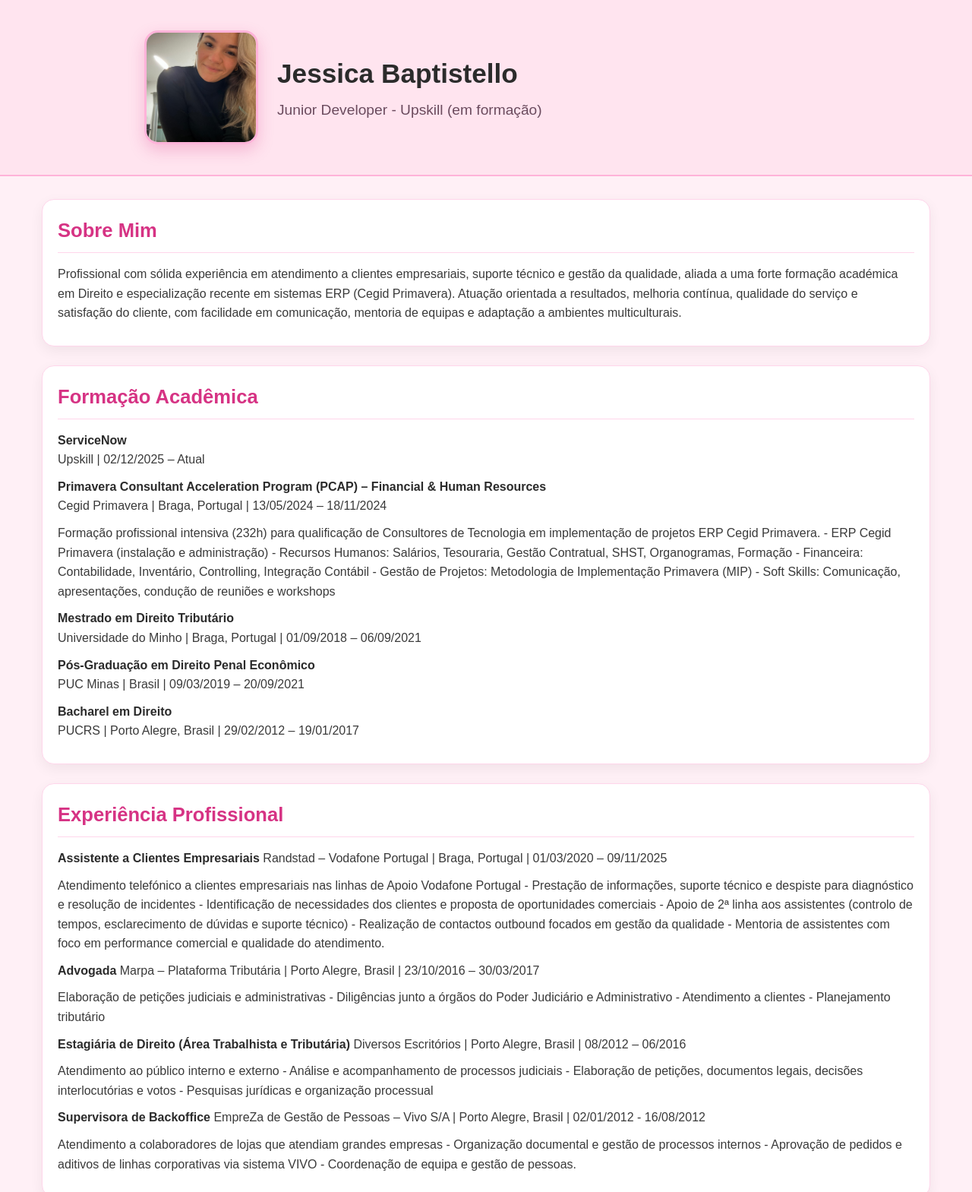
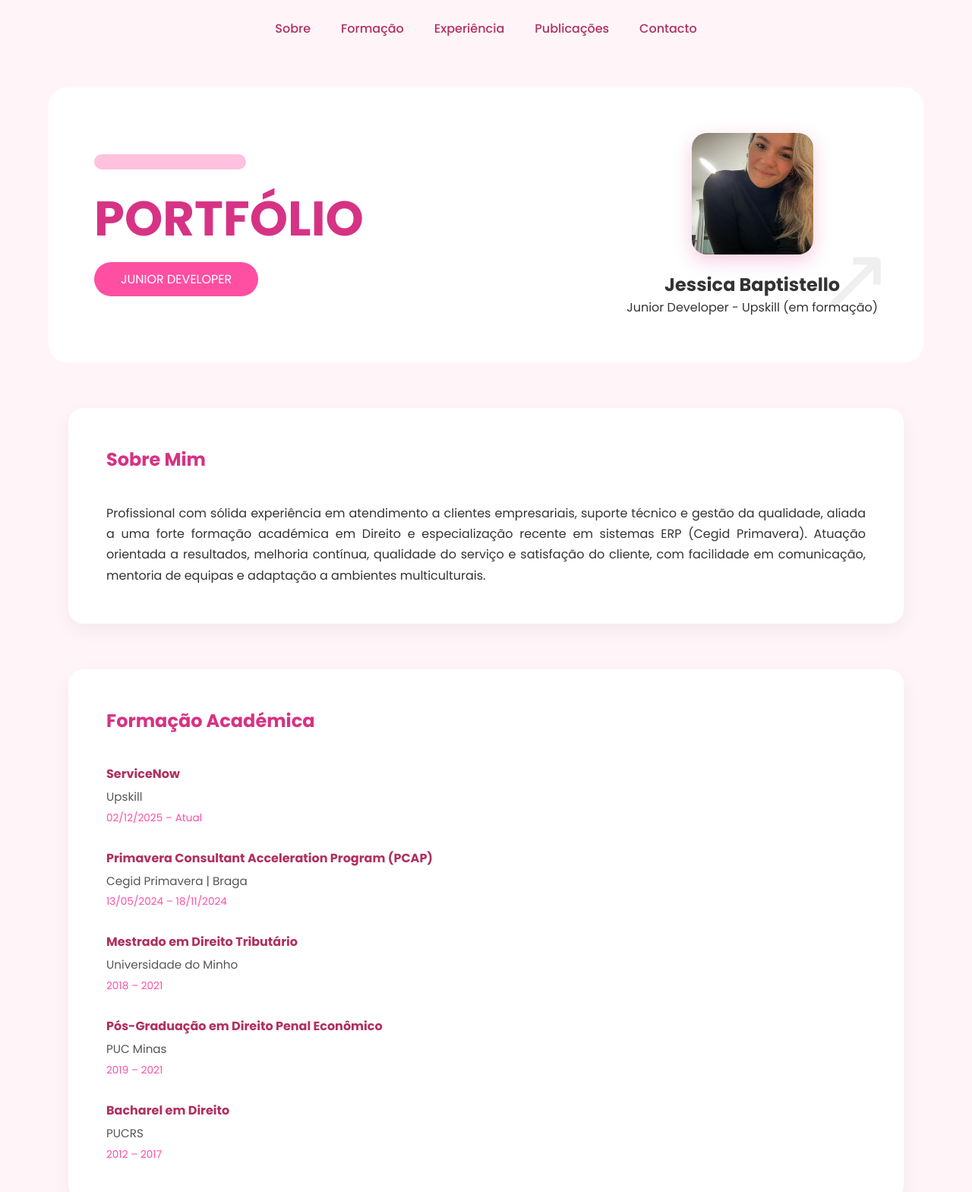
Before and after one commit to jessicabaptistello/PaginaPessoal, a plain HTML site: page index.html in a window 1280 px wide. Shown: the top 1569 px of the page at 76% size. Drawn offline with Linux system fonts and the light colour scheme.

Commit message:
mudanças no layout

```diff
--- a/index.html
+++ b/index.html
@@ -2,68 +2,139 @@
 <html lang="pt-pt">
 <head>
   <meta charset="UTF-8">
-  <title>Currículo - Jessica de Araujo Baptistello</title>
+  <title>Portfólio - Jessica Baptistello</title>
   <link rel="stylesheet" href="style.css">
+  <link href="https://fonts.googleapis.com/css2?family=Poppins:wght@300;400;500;600;700&display=swap" rel="stylesheet">
 </head>
 <body>
-<header class="header">
-  <div class="header-content">
-    <img src="imagem.jpeg" alt="Foto de Jessica" class="foto">
 
-    <div class="textos">
-      <h1>Jessica Baptistello</h1>
-      <p>Junior Developer - Upskill (em formação)</p>
-    </div>
-  </div>
+<header class="navbar">
+  <nav>
+    <a href="#sobre">Sobre</a>
+    <a href="#formacao">Formação</a>
+    <a href="#experiencia">Experiência</a>
+    <a href="#publicacoes">Publicações</a>
+    <a href="#contacto">Contacto</a>
+  </nav>
 </header>
 
-  <main class="main">
+<section class="hero">
+  <div class="hero-left">
+    <div class="tag rosa-claro"></div>
+    <h1>PORTFÓLIO</h1>
+    <div class="tag rosa">JUNIOR DEVELOPER</div>
+  </div>
 
-    <section class="card">
-      <h2>Sobre Mim</h2>
-      <p>Profissional com sólida experiência em atendimento a clientes empresariais, suporte técnico e gestão da qualidade, aliada a uma forte formação académica em Direito e especialização recente em sistemas ERP (Cegid Primavera). Atuação orientada a resultados, melhoria contínua, qualidade do serviço e satisfação do cliente, com facilidade em comunicação, mentoria de equipas e adaptação a ambientes multiculturais.</p>
-    </section>
+  <div class="hero-right">
+    <img src="imagem.jpeg" alt="Foto de Jessica" class="foto-hero">
+    <h2>Jessica Baptistello</h2>
+    <p>Junior Developer - Upskill (em formação)</p>
+  </div>
 
-    <section class="card">
-      <h2> Formação Acadêmica</h2>
-       <p><strong> ServiceNow </strong><br> Upskill | 02/12/2025 – Atual</p>
-      <p><strong>Primavera Consultant Acceleration Program (PCAP) – Financial & Human Resources</strong><br>Cegid Primavera | Braga, Portugal | 13/05/2024 – 18/11/2024</p>
-      <p>Formação profissional intensiva (232h) para qualificação de Consultores de Tecnologia em implementação de projetos ERP Cegid Primavera. - ERP Cegid Primavera (instalação e administração) - Recursos Humanos: Salários, Tesouraria, Gestão Contratual, SHST, Organogramas, Formação - Financeira: Contabilidade, Inventário, Controlling, Integração Contábil - Gestão de Projetos: Metodologia de Implementação Primavera (MIP) - Soft Skills: Comunicação, apresentações, condução de reuniões e workshops</p>
-      <p><strong>Mestrado em Direito Tributário</strong><br>Universidade do Minho | Braga, Portugal | 01/09/2018 – 06/09/2021</p>
-    <p><strong>Pós-Graduação em Direito Penal Econômico</strong><br>PUC Minas | Brasil | 09/03/2019 – 20/09/2021 </p>
-      <p><strong>Bacharel em Direito</strong><br>PUCRS | Porto Alegre, Brasil | 29/02/2012 – 19/01/2017</p>
-    </section>
+  <div class="seta-grande">↗</div>
+</section>
 
-    <section class="card">
-      <h2> Experiência Profissional</h2>
-      <p><strong>Assistente a Clientes Empresariais</strong> Randstad – Vodafone Portugal | Braga, Portugal | 01/03/2020 – 09/11/2025</p>
-      <p> Atendimento telefónico a clientes empresariais nas linhas de Apoio Vodafone Portugal - Prestação de informações, suporte técnico e despiste para diagnóstico e resolução de incidentes - Identificação de necessidades dos clientes e proposta de oportunidades comerciais - Apoio de 2ª linha aos assistentes (controlo de tempos, esclarecimento de dúvidas e suporte técnico) - Realização de contactos outbound focados em gestão da qualidade - Mentoria de assistentes com foco em performance comercial e qualidade do atendimento.</p>
-      <p><strong>Advogada</strong> Marpa – Plataforma Tributária | Porto Alegre, Brasil | 23/10/2016 – 30/03/2017 </p>
-      <p>Elaboração de petições judiciais e administrativas - Diligências junto a órgãos do Poder Judiciário e Administrativo - Atendimento a clientes - Planejamento tributário</p>
-      <p><strong>Estagiária de Direito (Área Trabalhista e Tributária) </strong> Diversos Escritórios | Porto Alegre, Brasil | 08/2012 – 06/2016</p>
-      <p>Atendimento ao público interno e externo - Análise e acompanhamento de processos judiciais - Elaboração de petições, documentos legais, decisões interlocutórias e votos - Pesquisas jurídicas e organização processual</p>
-      <p><strong>Supervisora de Backoffice </strong> EmpreZa de Gestão de Pessoas – Vivo S/A | Porto Alegre, Brasil | 02/01/2012 - 16/08/2012 </p>
-      <p>Atendimento a colaboradores de lojas que atendiam grandes empresas - Organização documental e gestão de processos internos - Aprovação de pedidos e aditivos de linhas corporativas via sistema VIVO - Coordenação de equipa e gestão de pessoas.</p>
-    </section>
+<section id="sobre" class="secao">
+  <h2>Sobre Mim</h2>
+  <p>
+    Profissional com sólida experiência em atendimento a clientes empresariais, suporte técnico e gestão da qualidade,
+    aliada a uma forte formação académica em Direito e especialização recente em sistemas ERP (Cegid Primavera).
+    Atuação orientada a resultados, melhoria contínua, qualidade do serviço e satisfação do cliente,
+    com facilidade em comunicação, mentoria de equipas e adaptação a ambientes multiculturais.
+  </p>
+</section>
 
-    <section class="card">
-      <h2>Habilidades</h2>
-      <p><strong>Ferramentas:</strong> Git, VS Code, Figma</p>
-      <p><strong>Idiomas:</strong> Português (Nativo), Inglês (B2 - Intermediário)</p>
-    </section>
+<section id="formacao" class="secao">
+  <h2>Formação Académica</h2>
 
-    <section class="card">
-      <h2>Contacto</h2>
-      <p>Email: jessica.baptistello@hotmail.com</p>
-      <p>Telefone: 938287484</p>
-      <p>Linkedin: jessica-de-araujo-baptistello </p>
-    </section>
+  <div class="lista">
 
-  </main>
+    <div class="item">
+      <strong>ServiceNow</strong>
+      <p>Upskill</p>
+      <span>02/12/2025 – Atual</span>
+    </div>
 
-  <footer>
-    <p></p>
-  </footer>
+    <div class="item">
+      <strong>Primavera Consultant Acceleration Program (PCAP)</strong>
+      <p>Cegid Primavera | Braga</p>
+      <span>13/05/2024 – 18/11/2024</span>
+    </div>
+
+    <div class="item">
+      <strong>Mestrado em Direito Tributário</strong>
+      <p>Universidade do Minho</p>
+      <span>2018 – 2021</span>
+    </div>
+
+    <div class="item">
+      <strong>Pós-Graduação em Direito Penal Econômico</strong>
+      <p>PUC Minas</p>
+      <span>2019 – 2021</span>
+    </div>
+
+    <div class="item">
+      <strong>Bacharel em Direito</strong>
+      <p>PUCRS</p>
+      <span>2012 – 2017</span>
+    </div>
+
+  </div>
+</section>
+
+<section id="experiencia" class="secao">
+  <h2>Experiência Profissional</h2>
+
+  <div class="lista">
+
+    <div class="item">
+      <strong>Assistente a Clientes Empresariais</strong>
+      <p>Randstad – Vodafone Portugal</p>
+      <span>01/03/2020 – 09/11/2025</span>
+    </div>
+
+    <div class="item">
+      <strong>Advogada</strong>
+      <p>Marpa – Plataforma Tributária</p>
+      <span>23/10/2016 – 30/03/2017</span>
+    </div>
+
+    <div class="item">
+      <strong>Estagiária de Direito</strong>
+      <p>Diversos Escritórios | Porto Alegre</p>
+      <span>08/2012 – 06/2016</span>
+    </div>
+
+    <div class="item">
+      <strong>Supervisora de Backoffice</strong>
+      <p>Vivo S/A | Porto Alegre</p>
+      <span>02/01/2012 – 16/08/2012</span>
+    </div>
+
+  </div>
+</section>
+
+<section id="publicacoes" class="secao">
+  <h2>Publicações</h2>
+  <p>Projetos em desenvolvimento.</p>
+  <p>
+    GitHub:
+    <a href="https://github.com/seuusuario" target="_blank">
+      github.com/seuusuario
+    </a>
+  </p>
+</section>
+
+<section id="contacto" class="secao">
+  <h2>Contacto</h2>
+  <p>Email: <a href="mailto:jessica.baptistello@hotmail.com">jessica.baptistello@hotmail.com</a></p>
+  <p>Telefone: <a href="tel:+351938287484">938287484</a></p>
+  <p>LinkedIn:
+    <a href="https://linkedin.com/in/jessica-de-araujo-baptistello" target="_blank">
+      linkedin.com/in/jessica-de-araujo-baptistello
+    </a>
+  </p>
+</section>
 
 </body>
 </html>
--- a/style.css
+++ b/style.css
@@ -2,126 +2,169 @@
   margin: 0;
   padding: 0;
   box-sizing: border-box;
+  font-family: 'Poppins', sans-serif;
+}
+
+html {
+  scroll-behavior: smooth;
 }
 
 body {
-  font-family: 'Poppins', sans-serif;
-  background-color: #fff0f6;
-  color: #2b2b2b;
-  line-height: 1.6;
+  background: #fff5f9;
+  color: #333;
 }
 
-.header {
-  background-color: #ffe4ef;
-  padding: 40px 20px;
-  border-bottom: 2px solid #ffb3d9;
+/* NAVBAR */
+.navbar {
+  padding: 25px;
+  display: flex;
+  justify-content: center;
 }
 
-.header-content {
-  max-width: 900px;
-  margin: 0 auto;
+.navbar nav {
   display: flex;
-  align-items: center;
-  gap: 25px;
+  gap: 40px;
 }
 
-.foto {
-  width: 150px;
-  height: 150px;
-  border-radius: 18px;
-  object-fit: cover;
-  border: 3px solid #ffb3d9;
-  box-shadow: 0 8px 20px rgba(214, 51, 132, 0.25);
+.navbar a {
+  text-decoration: none;
+  color: #b03060;
+  font-weight: 500;
+  transition: 0.3s;
 }
 
-
-.textos h1 {
-  font-size: 2.6em;
-  font-weight: 600;
-  color: #2b2b2b;
-  margin-bottom: 5px;
+.navbar a:hover {
+  color: #ff4fa3;
 }
 
-.textos p {
-  font-size: 1.2em;
-  color: #6b4b5e;
+/* HERO */
+.hero {
+  position: relative;
+  margin: 40px auto;
+  width: 90%;
+  max-width: 1200px;
+  background: white;
+  border-radius: 25px;
+  padding: 60px;
+  display: flex;
+  justify-content: space-between;
+  align-items: center;
 }
 
-.main {
-  max-width: 1200px;
-  margin: 30px auto;
-  padding: 0 40px;
+.hero-left h1 {
+  font-size: 4rem;
+  color: #d63384;
+}
+
+.tag {
+  padding: 10px 35px;
+  border-radius: 40px;
+  margin: 10px 0;
+  display: inline-block;
+}
+
+.rosa {
+  background: #ff4fa3;
+  color: white;
+}
+
+.rosa-claro {
+  background: #ffc1dd;
+  height: 20px;
+  width: 200px;
+}
+
+.hero-right {
+  text-align: center;
+}
+
+.foto-hero {
+  width: 160px;
+  height: 160px;
+  border-radius: 20px;
+  object-fit: cover;
+  margin-bottom: 15px;
+  box-shadow: 0 8px 25px rgba(214, 51, 132, 0.25);
+}
+
+/* SETA */
+.seta-grande {
+  position: absolute;
+  right: 40px;
+  bottom: 20px;
+  font-size: 120px;
+  opacity: 0.07;
+}
+
+/* SEÇÕES */
+.secao {
+  margin: 60px auto;
+  width: 90%;
+  max-width: 1100px;
+  background: white;
+  padding: 50px;
+  border-radius: 20px;
+  box-shadow: 0 8px 25px rgba(0,0,0,0.05);
+}
+
+.secao h2 {
+  margin-bottom: 40px;
+  color: #d63384;
+}
+
+/* LISTA ESTILO LIMPO */
+.lista {
   display: flex;
   flex-direction: column;
-  gap: 25px;
+  gap: 30px;
 }
 
-
-.card {
-  background-color: #ffffff;
-  padding: 25px 30px;
-  border-radius: 16px;
-  border: 1px solid #ffd6eb;
-  box-shadow: 0 6px 18px rgba(0, 0, 0, 0.06);
+.item strong {
+  display: block;
+  font-size: 1rem;
+  color: #b03060;
 }
 
-.card h2 {
-  font-size: 1.6em;
-  color: #d63384;
-  margin-bottom: 15px;
-  display: flex;
-  align-items: center;
-  gap: 10px;
-  border-bottom: 1px solid #ffd6eb;
-  padding-bottom: 8px;
+.item p {
+  font-size: 0.95rem;
+  color: #555;
+  margin-top: 5px;
 }
 
-
-.card p {
-  margin-bottom: 10px;
-  color: #3a3a3a;
+.item span {
+  font-size: 0.85rem;
+  color: #ff4fa3;
+  display: block;
+  margin-top: 5px;
 }
 
-.card strong {
-  color: #2b2b2b;
+/* TEXTO GERAL */
+.secao p {
+  text-align: justify;
+  line-height: 1.7;
 }
 
-
-a {
-  color: #d63384;
+/* LINKS */
+.secao a {
+  color: #ff4fa3;
   text-decoration: none;
 }
 
-a:hover {
+.secao a:hover {
   text-decoration: underline;
 }
 
+/* RESPONSIVO */
+@media (max-width: 900px) {
 
-.footer {
-  background-color: #ffe4ef;
-  border-top: 2px solid #ffb3d9;
-  text-align: center;
-  padding: 20px;
-  margin-top: 40px;
-  font-size: 0.9em;
-  color: #6b4b5e;
-}
+  .hero {
+    flex-direction: column;
+    text-align: center;
+    gap: 40px;
+  }
 
-@media (max-width: 768px) {
-  .foto {
-    width: 110px;
-    height: 110px;
+  .navbar nav {
+    flex-wrap: wrap;
+    gap: 20px;
   }
 }
-
-  .textos h1 {
-    font-size: 2.2em;
-  }
-
-  .main {
-    padding: 0 15px;
-  }
-
-  .card {
-    padding: 20px;
-  }
```
